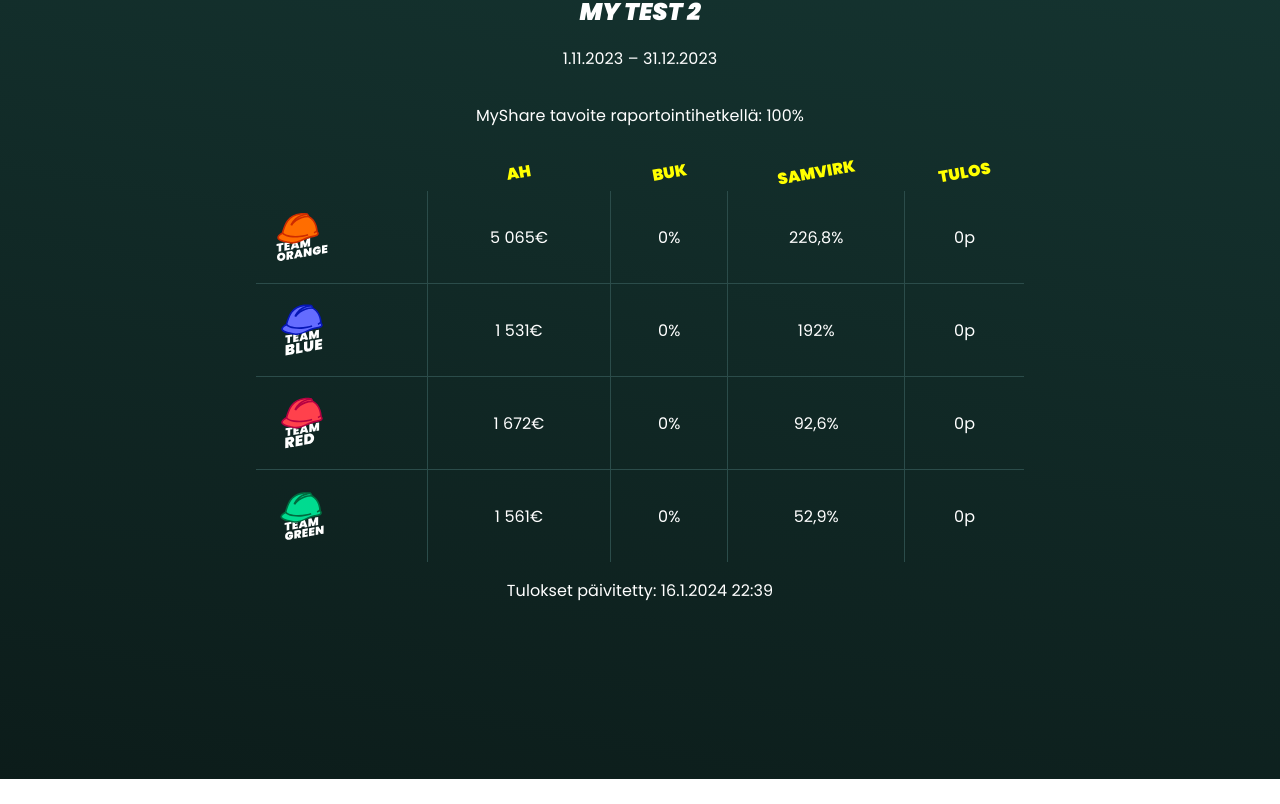
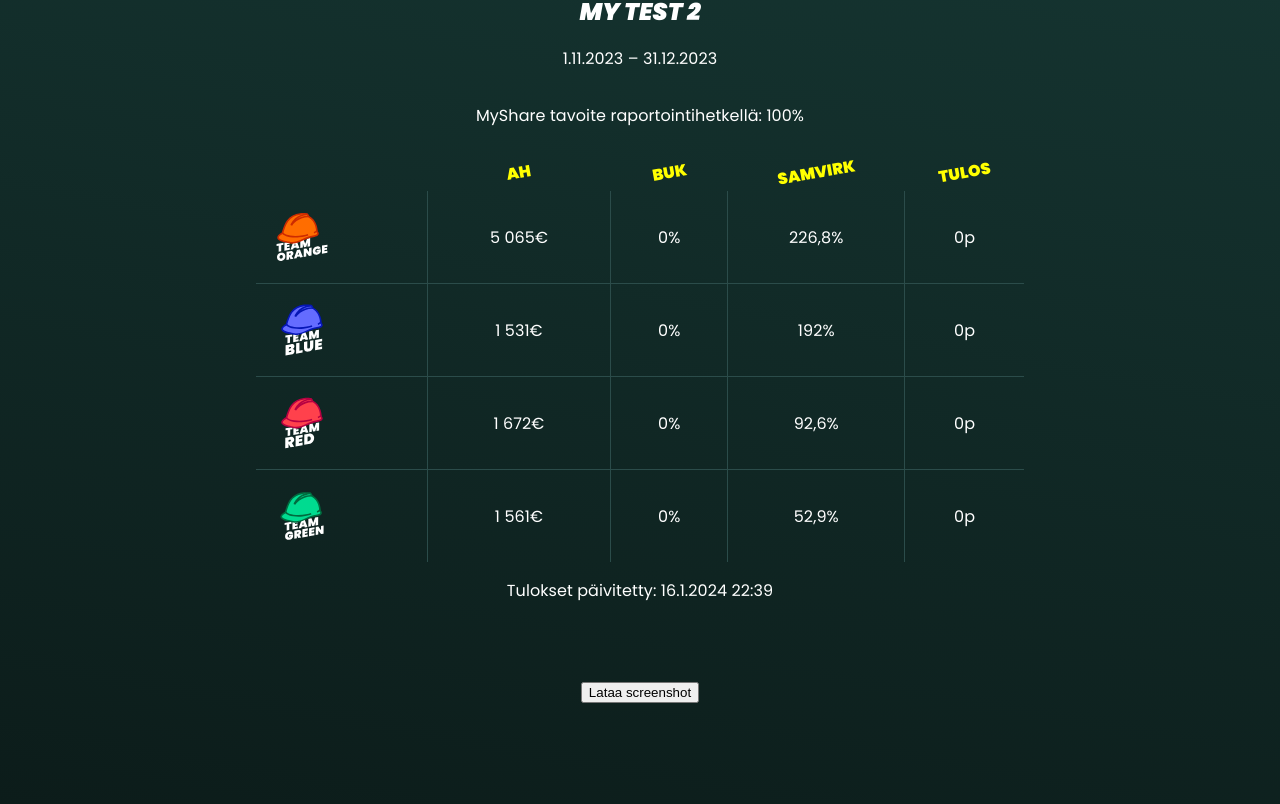
Before and after one commit to olpeh/work-status, a React (Vite) app: page / in a window 1280 px wide. Shown: the part 775-1579 px from the top of the page. Before the commit the page ends 1554 px from the top, so only its background shows below. Built offline with nearby package versions, Linux system fonts and the light colour scheme.

Commit message:
Add a download a screenshot button

```diff
--- a/package.json
+++ b/package.json
@@ -11,6 +11,7 @@
   "dependencies": {
     "date-fns": "^2.0.0",
     "date-fns-tz": "^2.0.0",
+    "html2canvas": "^1.4.1",
     "react": "^18.2.0",
     "react-dom": "^18.2.0",
     "swr": "^2.2.4",
--- a/src/App.module.css
+++ b/src/App.module.css
@@ -125,3 +125,8 @@
 .teamBlue {
   background-image: url("assets/team-blue.svg");
 }
+
+.screenshotWrapper {
+  text-align: center;
+  margin-top: 20px;
+}
--- a/src/App.tsx
+++ b/src/App.tsx
@@ -5,6 +5,8 @@ import { getResultFormatted, getStatusFormatted } from "./utils/status";
 import workLogo from "./assets/work-logo.svg";
 import styles from "./App.module.css";
 import { dummyLoadingReport } from "./data/dummyReport";
+import html2canvas from "html2canvas";
+import { useRef } from "react";
 
 const isProd = process.env.NODE_ENV === "production";
 
@@ -25,6 +27,7 @@ const fetcher = async (url: string) => {
 };
 
 export const App = () => {
+  const screenshotRef = useRef<HTMLDivElement>(null);
   const url = document
     .getElementById("work-root")
     ?.getAttribute("data-source-url");
@@ -34,6 +37,37 @@ export const App = () => {
     revalidateOnFocus: false,
     shouldRetryOnError: false,
   });
+
+  // eslint-disable-next-line @typescript-eslint/no-explicit-any
+  const downloadFile = (data: any, title: string) => {
+    const downloadLink = document.createElement("a");
+    downloadLink.href = data;
+    downloadLink.download = `${title}.png`;
+    downloadLink.click();
+  };
+
+  const getScreenshot = (title: string) => {
+    console.log("trying to take a screenshot");
+    // This needs to be the element with the background color or its parent
+    const screenshotTarget = document.querySelector("main");
+    if (!screenshotTarget) {
+      console.error("Could not find the element to screenshot");
+      alert("Screenshotin luonti epäonnistui");
+      return;
+    }
+    console.log(screenshotTarget);
+    html2canvas(screenshotTarget)
+      // eslint-disable-next-line @typescript-eslint/no-explicit-any
+      .then((canvas: any) => {
+        const base64image = canvas.toDataURL("image/png");
+        // window.open(base64image, '_blank');
+        // window.location.href = base64image;
+        downloadFile(base64image, title);
+      })
+      .catch((e) => {
+        console.error(e);
+      });
+  };
 
   return (
     <div className={styles.app}>
@@ -56,6 +90,16 @@ export const App = () => {
             ))}
         </ul>
       </div>
+      <div className={styles.screenshotWrapper} ref={screenshotRef}>
+        <button
+          onClick={() => {
+            screenshotRef.current?.remove();
+            getScreenshot(data && data[0] ? data[0].Title : "work-tilanne");
+          }}
+        >
+          Lataa screenshot
+        </button>
+      </div>
     </div>
   );
 };
@@ -68,7 +112,7 @@ const Report = ({
   isLoading: boolean;
 }) => {
   return (
-    <li className={styles.report}>
+    <li className={`${styles.report} report`} id={report.Title}>
       <h2 className={styles.reportTitle}>{report.Title}</h2>
       <p>
         {getFormattedDate(report.DateFrom)} – {getFormattedDate(report.DateTo)}
```
Also changed, not shown: 1 other file (tests, documents, lock files or other folders).
